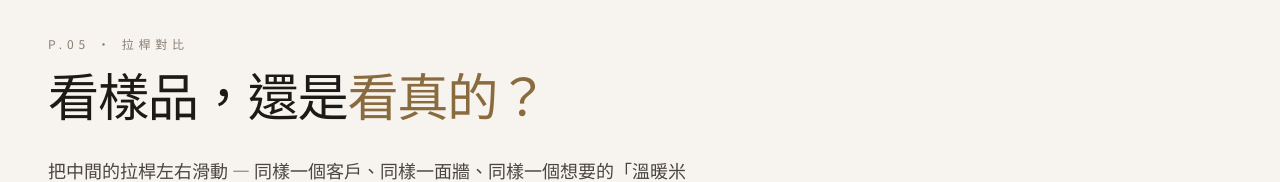
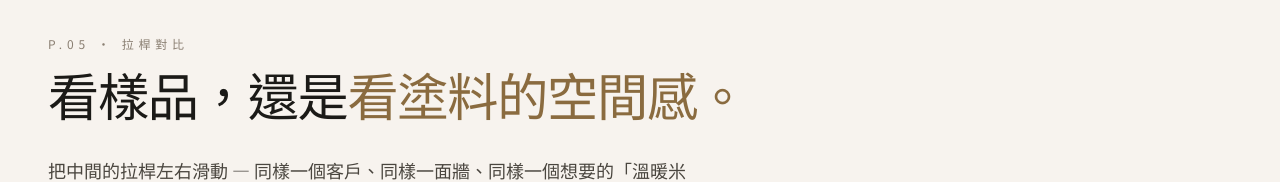
Before and after one commit to kotudesignc-coder/luxus-material-cockpit, a Next.js app: page /compare in a window 1280 px wide. Shown: the part 121-303 px from the top of the page. Built offline with nearby package versions, Linux system fonts and the light colour scheme.

Commit message:
copy(/compare): 標題「看真的？」→「看塗料的空間感。」

```diff
--- a/src/app/compare/page.tsx
+++ b/src/app/compare/page.tsx
@@ -84,7 +84,7 @@ export default function ComparePage() {
           </div>
           <h1 className="font-[family-name:var(--font-serif-tc)] text-[clamp(2rem,4vw,3.75rem)] leading-[1.2] font-medium tracking-tight max-w-3xl">
             看樣品，還是
-            <span className="text-[#8a6b3f]">看真的？</span>
+            <span className="text-[#8a6b3f]">看塗料的空間感。</span>
           </h1>
           <p className="mt-6 text-lg text-[#4a463f] max-w-2xl leading-[1.9]">
             把中間的拉桿左右滑動 — 同樣一個客戶、同樣一面牆、同樣一個想要的「溫暖米色」，
```
